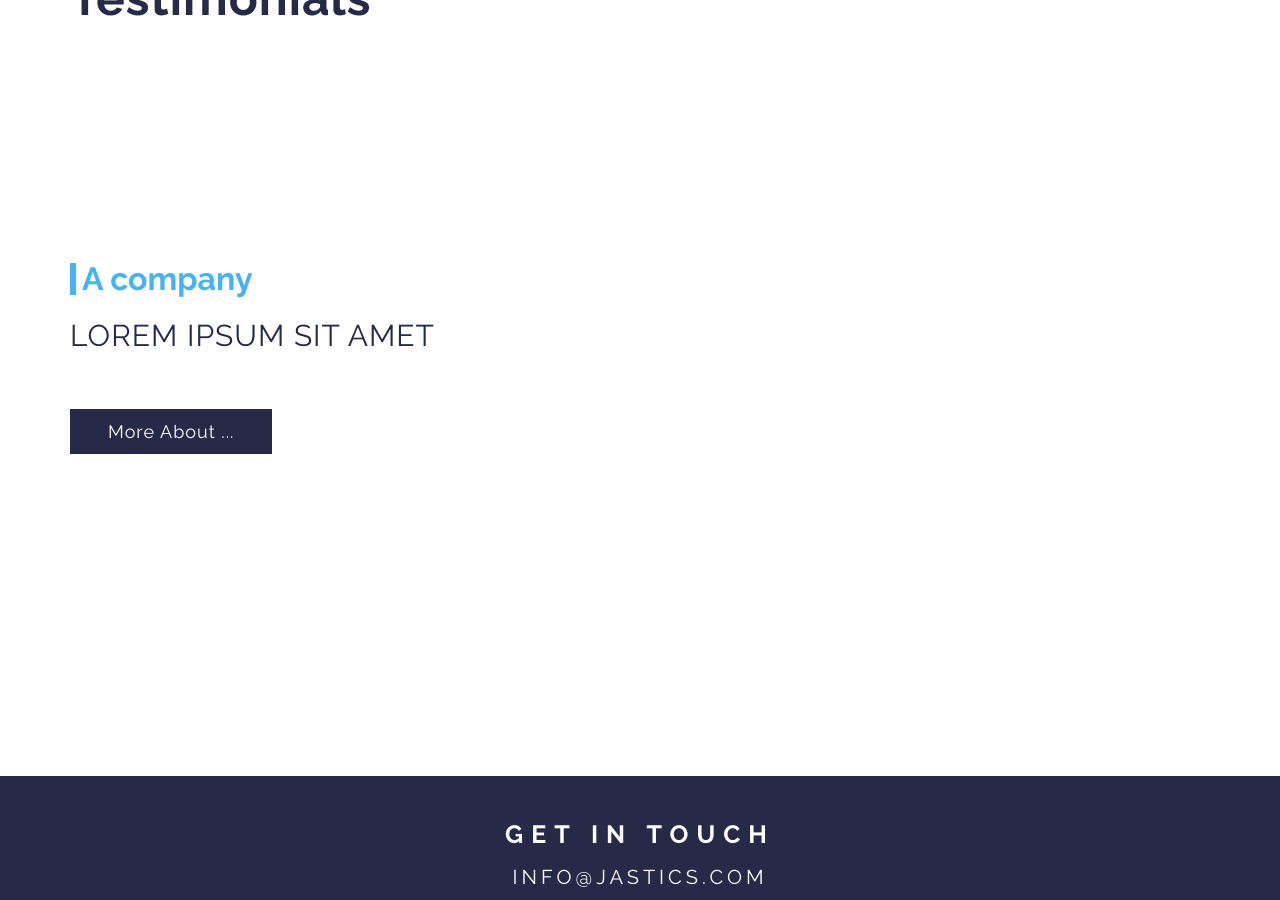
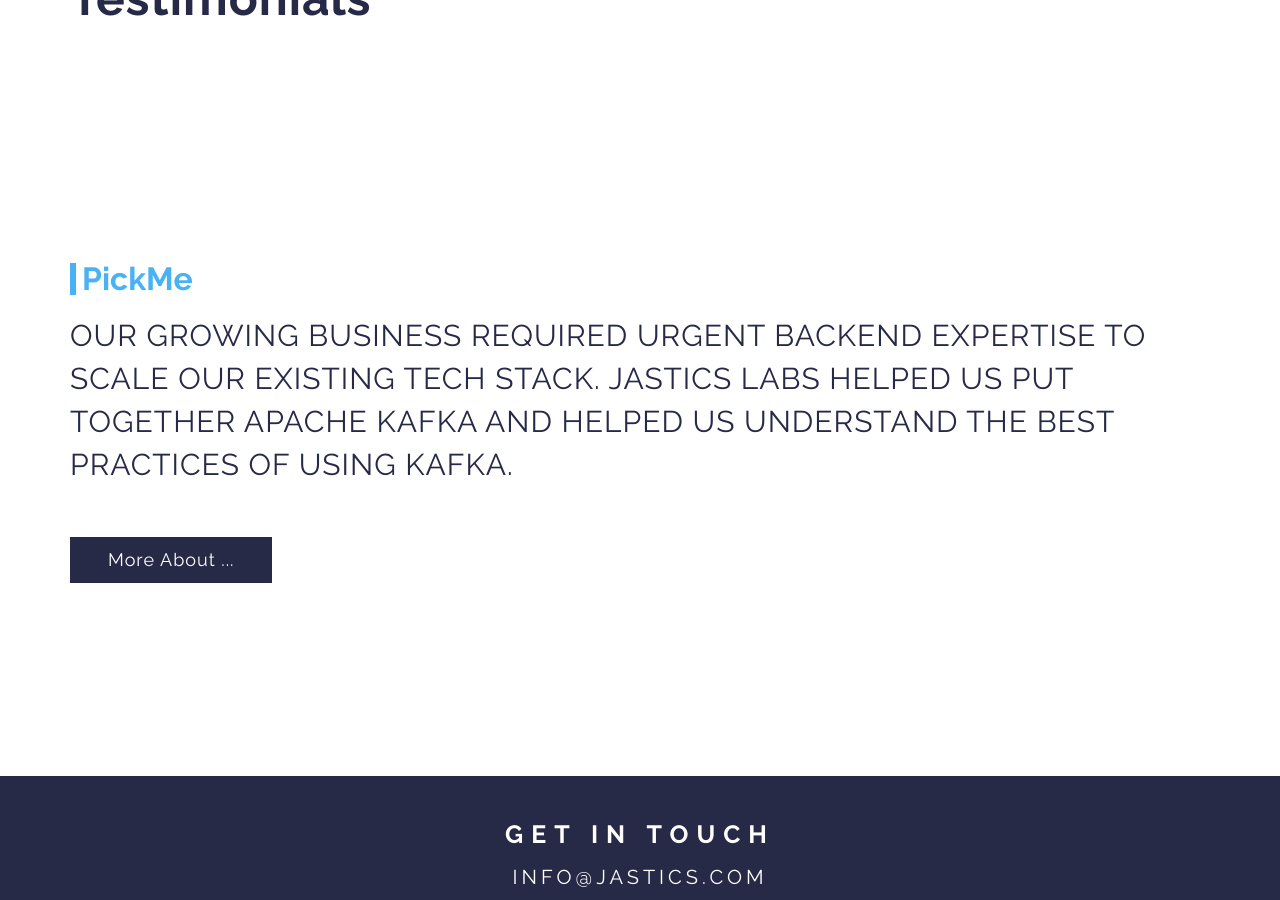
Before and after one commit to ivanursul/jastics, a Jekyll site: the page built from index.md, in a window 1280 px wide and 900 px high, scrolled down 2824 px. Built offline with Jekyll 4.4.1, drawn with Linux system fonts in a browser that asks for light colours.

Commit message:
Working on clients section

```diff
--- a/_data/testimonials.yml
+++ b/_data/testimonials.yml
@@ -11,8 +11,3 @@
     text: We are very pleased to work with Jastics Labs. Very professional and experienced team. Thank you Hybrid Software & Elektronics Co.
     author: Hybrid Software & Elektronics Co
     url: 'http://www.hybridyazilim.com'
-
-  - project_title: Project C
-    text: Lorem ipsum sit amet
-    author: A company
-    url: '#'
```
